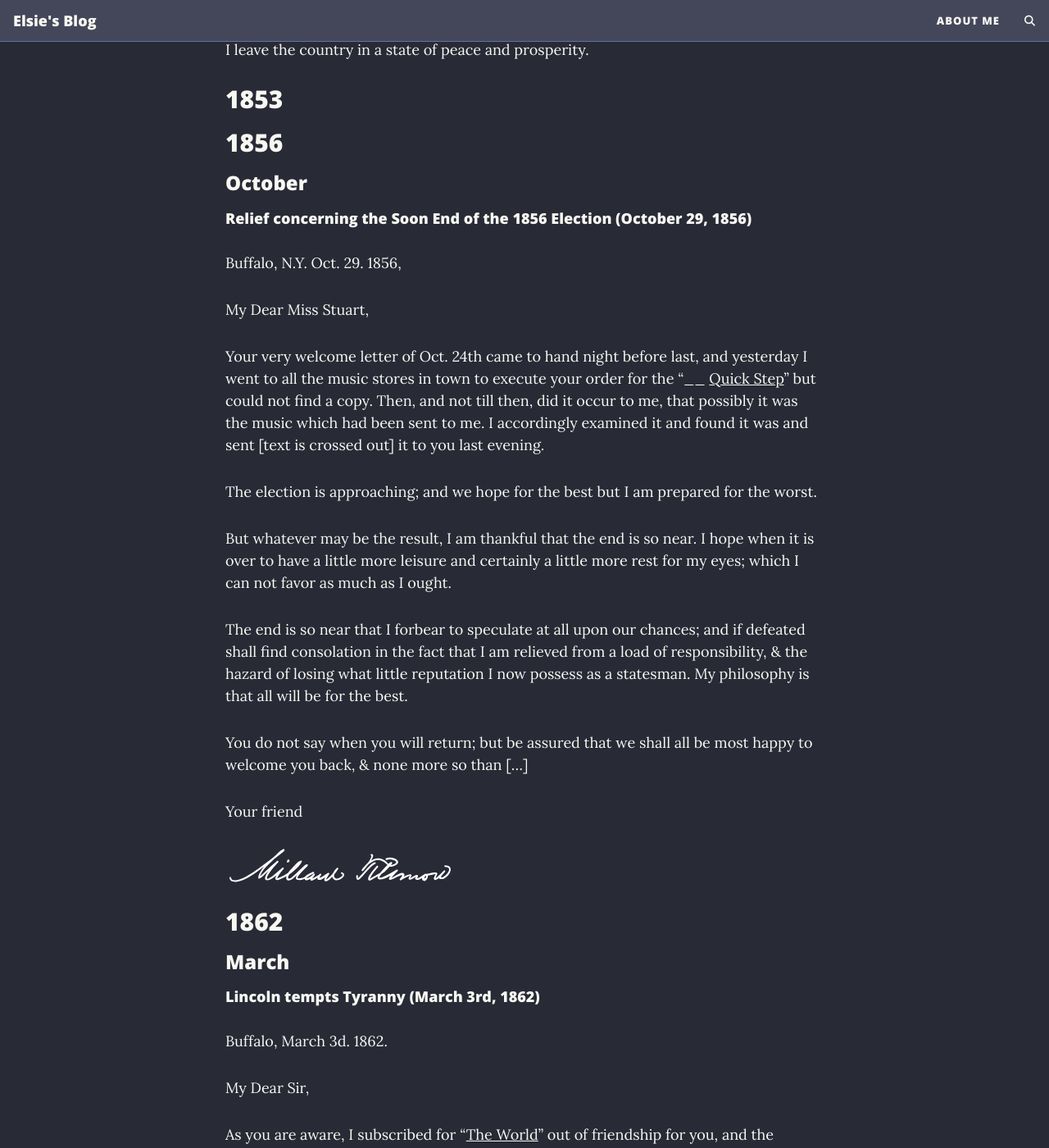
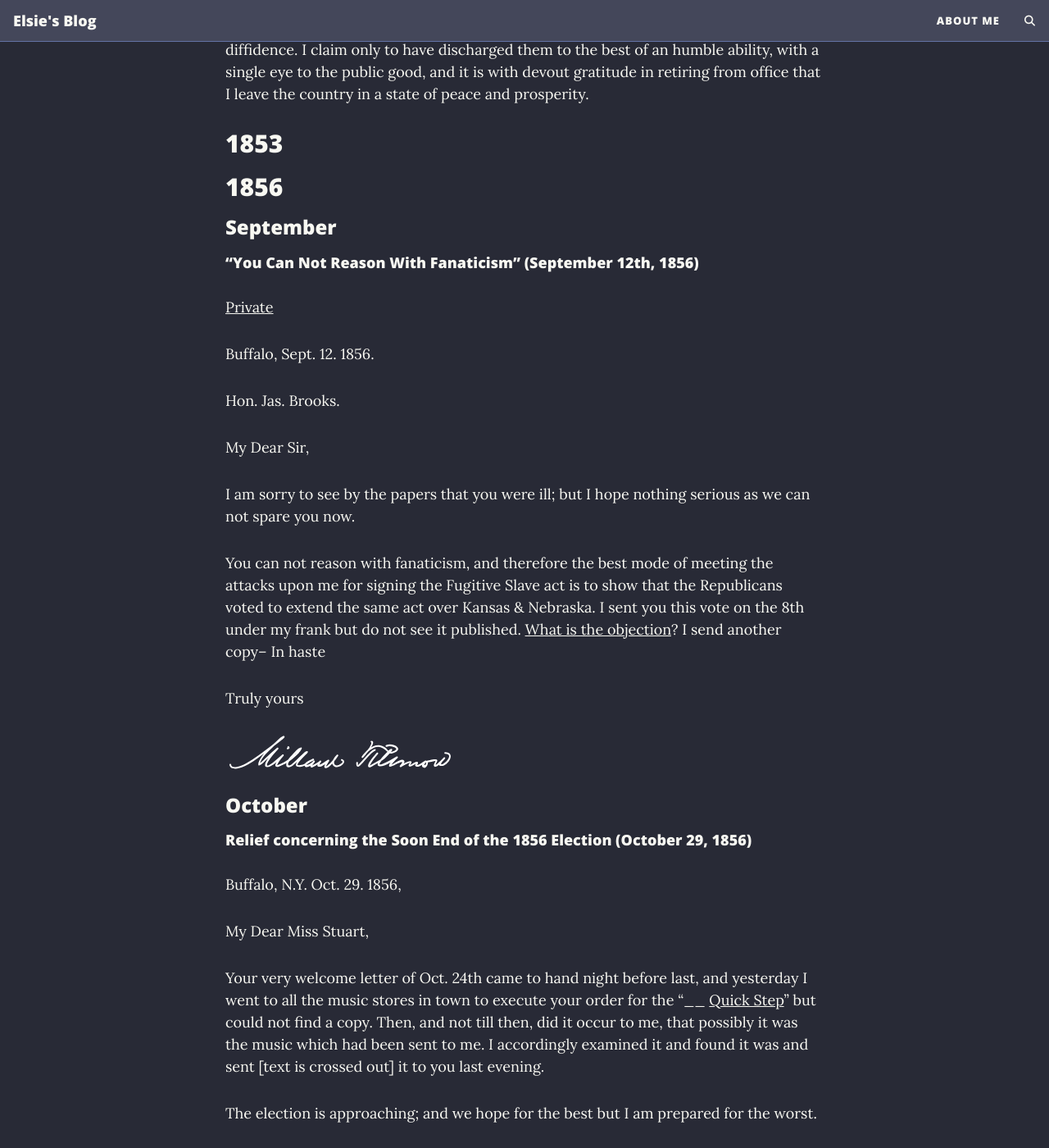
Before and after one commit to Elsie19/Elsie19, a Jekyll site: the page built from docs/_posts/2026-1-6-millard-fillmore-library.md, in a window 1280 px wide and 1400 px high, scrolled down 93252 px. Shown: the whole window at 82% size. Built offline with Jekyll 4.4.1, drawn with Linux system fonts in a browser that asks for light colours; comment, search, counter and statistics services are not loaded; some of the changed text lies outside the part shown.

Commit message:
fanaticism

```diff
--- /dev/null
+++ b/docs/_includes/millard/can-not-reason-with-fanaticism.md
@@ -0,0 +1,15 @@
+<u>Private</u>
+
+Buffalo, Sept. 12. 1856.
+
+Hon. Jas. Brooks.
+
+My Dear Sir,
+
+I am sorry to see by the papers that you were ill; but I hope nothing serious as we can not spare you now.
+
+You can not reason with fanaticism, and therefore the best mode of meeting the attacks upon me for signing the Fugitive Slave act is to show that the Republicans voted to extend the same act over Kansas & Nebraska.  I sent you this vote on the 8th under my frank but do not see it published. <u>What is the objection</u>?  I send another copy--  In haste
+
+Truly yours
+
+![MILLARD FILLMORE]({{ "/assets/img/millard_signature.svg" | relative_url }})
--- a/docs/_posts/2026-1-6-millard-fillmore-library.md
+++ b/docs/_posts/2026-1-6-millard-fillmore-library.md
@@ -238,6 +238,12 @@ timeline
 
 ## 1856
 
+### September
+
+#### "You Can Not Reason With Fanaticism" (September 12th, 1856)
+
+{% include millard/can-not-reason-with-fanaticism.md %}
+
 ### October
 
 #### Relief concerning the Soon End of the 1856 Election (October 29, 1856)
```
